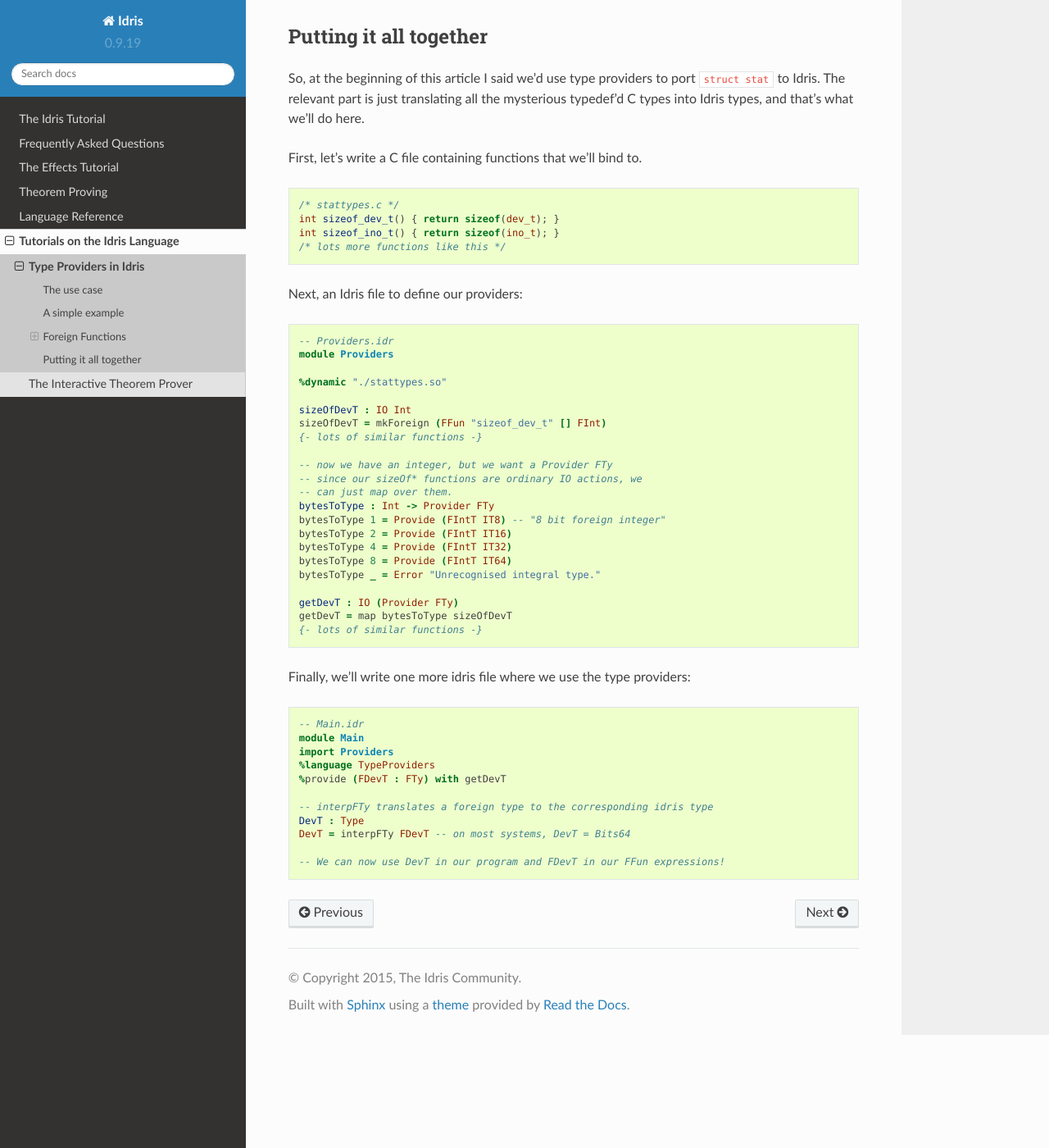
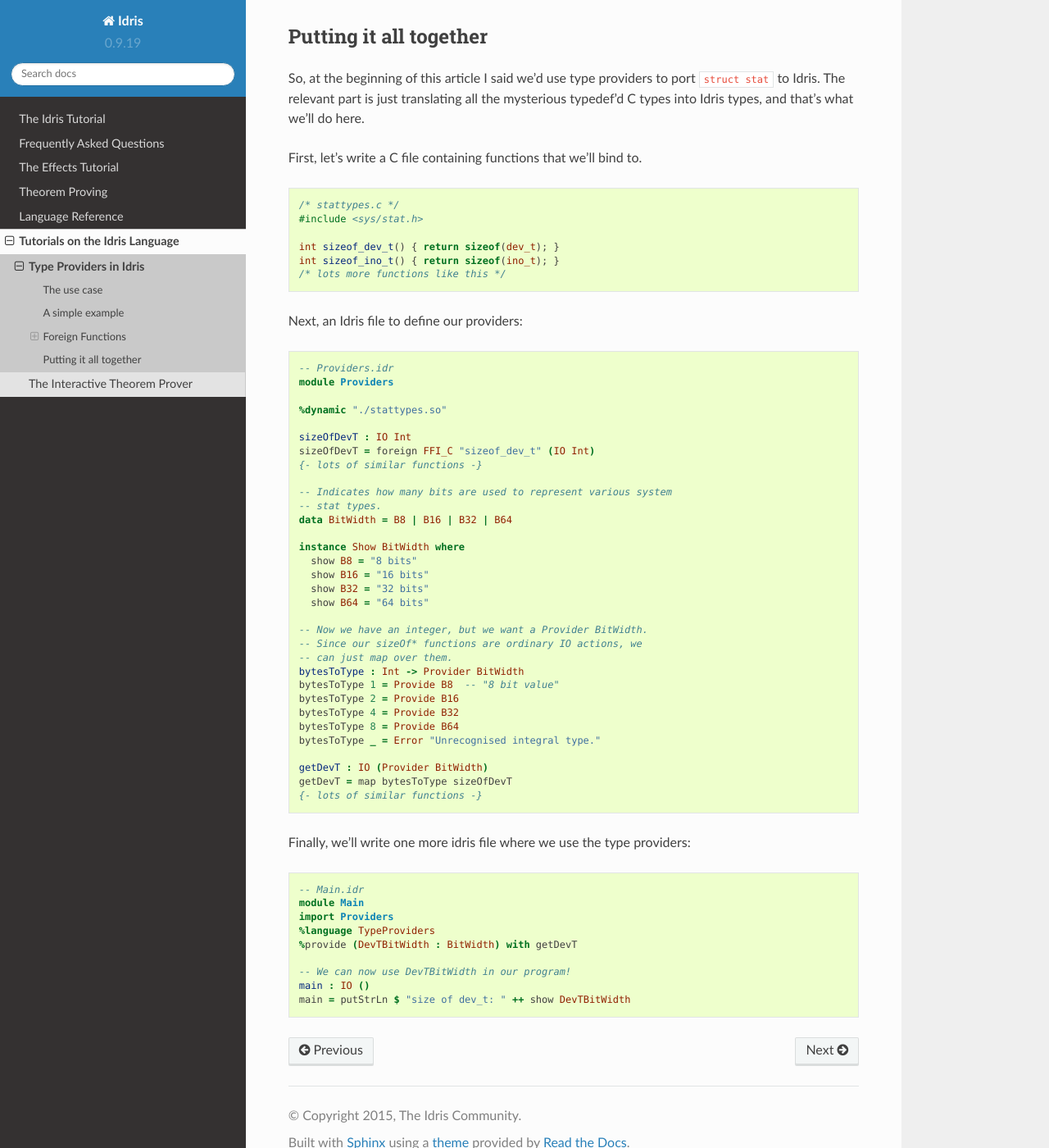
Before and after one commit to idris-lang/Idris-dev, a Sphinx documentation site: the page built from docs/guides/type-providers-ffi.rst, in a window 1280 px wide and 1400 px high, scrolled down 4279 px. Shown: the whole window at 82% size. Built offline with Sphinx 7.4.7 and the Read the Docs theme 2.0.0, drawn with Linux system fonts in a browser that asks for light colours; formulas are drawn with MathJax 3.

Commit message:
Update Type Provider docs to use current FFI

```diff
--- a/docs/guides/type-providers-ffi.rst
+++ b/docs/guides/type-providers-ffi.rst
@@ -242,6 +242,8 @@ First, let's write a C file containing functions that we'll bind to.
 .. code-block:: c
 
     /* stattypes.c */
+    #include <sys/stat.h>
+
     int sizeof_dev_t() { return sizeof(dev_t); }
     int sizeof_ino_t() { return sizeof(ino_t); }
     /* lots more functions like this */
@@ -256,20 +258,30 @@ Next, an Idris file to define our providers:
     %dynamic "./stattypes.so"
 
     sizeOfDevT : IO Int
-    sizeOfDevT = mkForeign (FFun "sizeof_dev_t" [] FInt)
+    sizeOfDevT = foreign FFI_C "sizeof_dev_t" (IO Int)
     {- lots of similar functions -}
 
-    -- now we have an integer, but we want a Provider FTy
-    -- since our sizeOf* functions are ordinary IO actions, we
+    -- Indicates how many bits are used to represent various system
+    -- stat types.
+    data BitWidth = B8 | B16 | B32 | B64
+
+    instance Show BitWidth where
+      show B8 = "8 bits"
+      show B16 = "16 bits"
+      show B32 = "32 bits"
+      show B64 = "64 bits"
+
+    -- Now we have an integer, but we want a Provider BitWidth.
+    -- Since our sizeOf* functions are ordinary IO actions, we
     -- can just map over them.
-    bytesToType : Int -> Provider FTy
-    bytesToType 1 = Provide (FIntT IT8) -- "8 bit foreign integer"
-    bytesToType 2 = Provide (FIntT IT16)
-    bytesToType 4 = Provide (FIntT IT32)
-    bytesToType 8 = Provide (FIntT IT64)
+    bytesToType : Int -> Provider BitWidth
+    bytesToType 1 = Provide B8  -- "8 bit value"
+    bytesToType 2 = Provide B16
+    bytesToType 4 = Provide B32
+    bytesToType 8 = Provide B64
     bytesToType _ = Error "Unrecognised integral type."
 
-    getDevT : IO (Provider FTy)
+    getDevT : IO (Provider BitWidth)
     getDevT = map bytesToType sizeOfDevT
     {- lots of similar functions -}
 
@@ -282,10 +294,8 @@ providers:
     module Main
     import Providers
     %language TypeProviders
-    %provide (FDevT : FTy) with getDevT
+    %provide (DevTBitWidth : BitWidth) with getDevT
 
-    -- interpFTy translates a foreign type to the corresponding idris type
-    DevT : Type
-    DevT = interpFTy FDevT -- on most systems, DevT = Bits64
-
-    -- We can now use DevT in our program and FDevT in our FFun expressions!
+    -- We can now use DevTBitWidth in our program!
+    main : IO ()
+    main = putStrLn $ "size of dev_t: " ++ show DevTBitWidth
```
